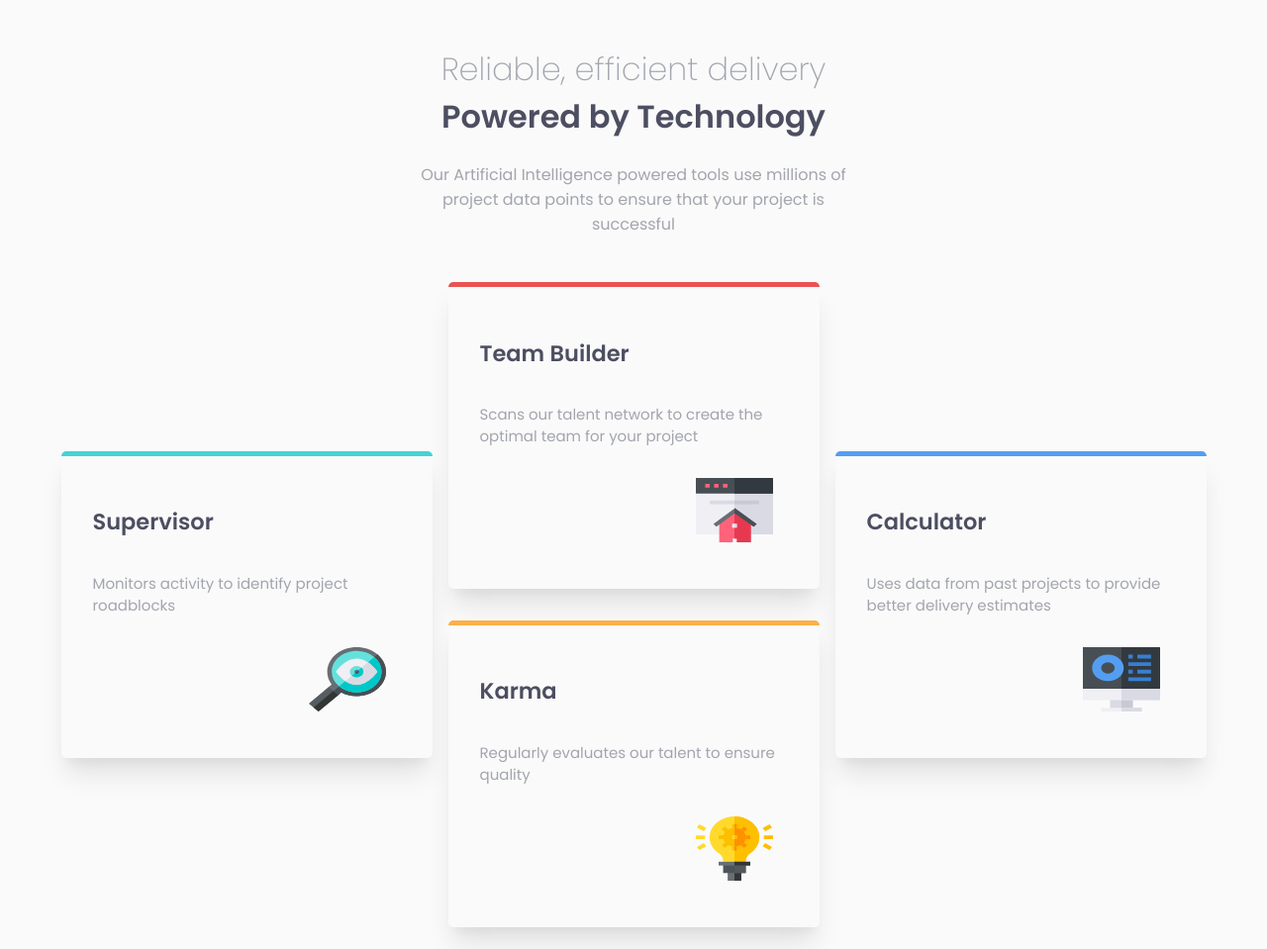
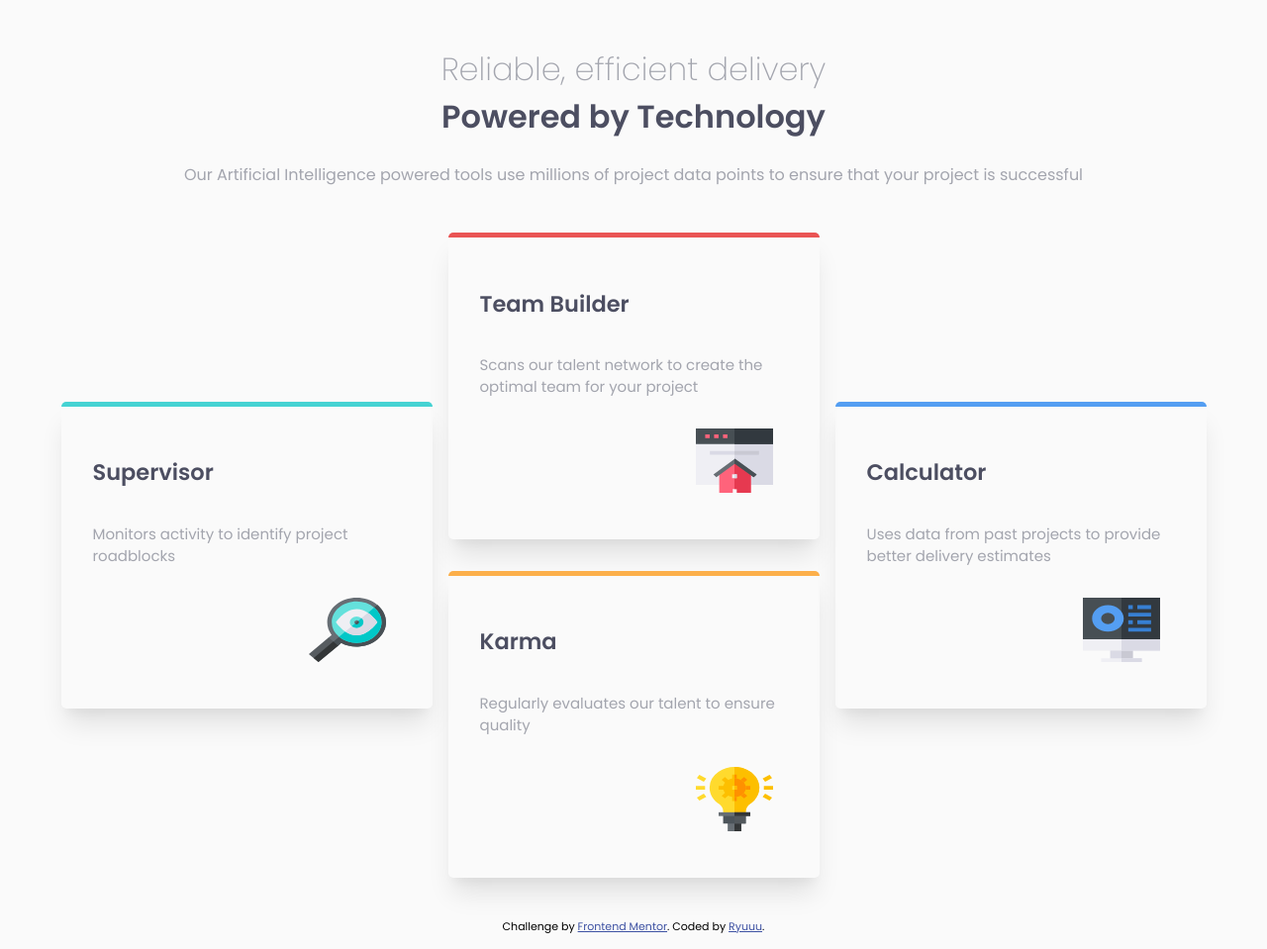
Before and after one commit to Ryuuuheiiii/four-card-feature-section, a plain HTML site: page index.html in a window 1280 px wide. Shown: the top 959 px of the page at 99% size. Drawn offline with Linux system fonts and the light colour scheme.

Commit message:
Update style.css

```diff
--- a/style.css
+++ b/style.css
@@ -30,7 +30,7 @@ body{
 }
 
 header{
-    max-width: calc(40% - 3em);
+    width: max(50%, 100%);
     text-align: center;
     color: var(--Grayish-Blue);
 }
```
